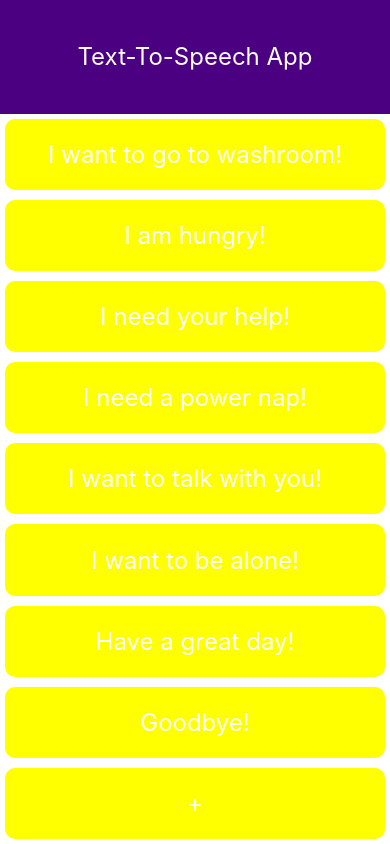
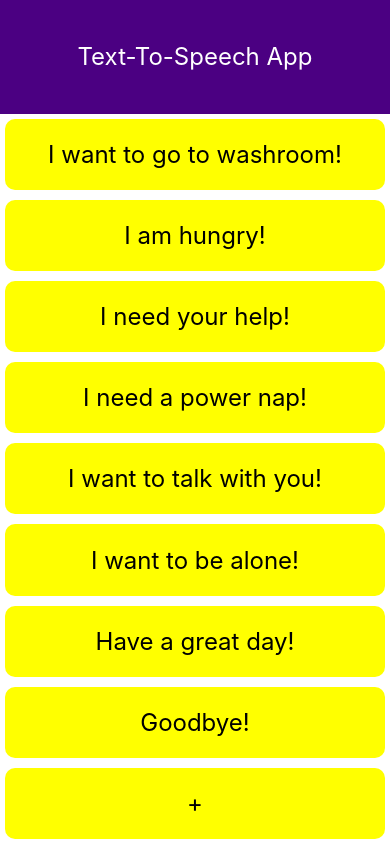
Before and after one commit to sashwot/newApp, a React Native app: screen / in a window 390 px wide. Built offline with nearby package versions, Linux system fonts and the light colour scheme.

Commit message:
Changed color again.

```diff
--- a/App.js
+++ b/App.js
@@ -113,7 +113,7 @@ const styles = StyleSheet.create({
   },
 
   bottonText: {
-    color: '#ffffff',
+    color: '#000000',
     fontSize: 24.0
   }
 });
```
